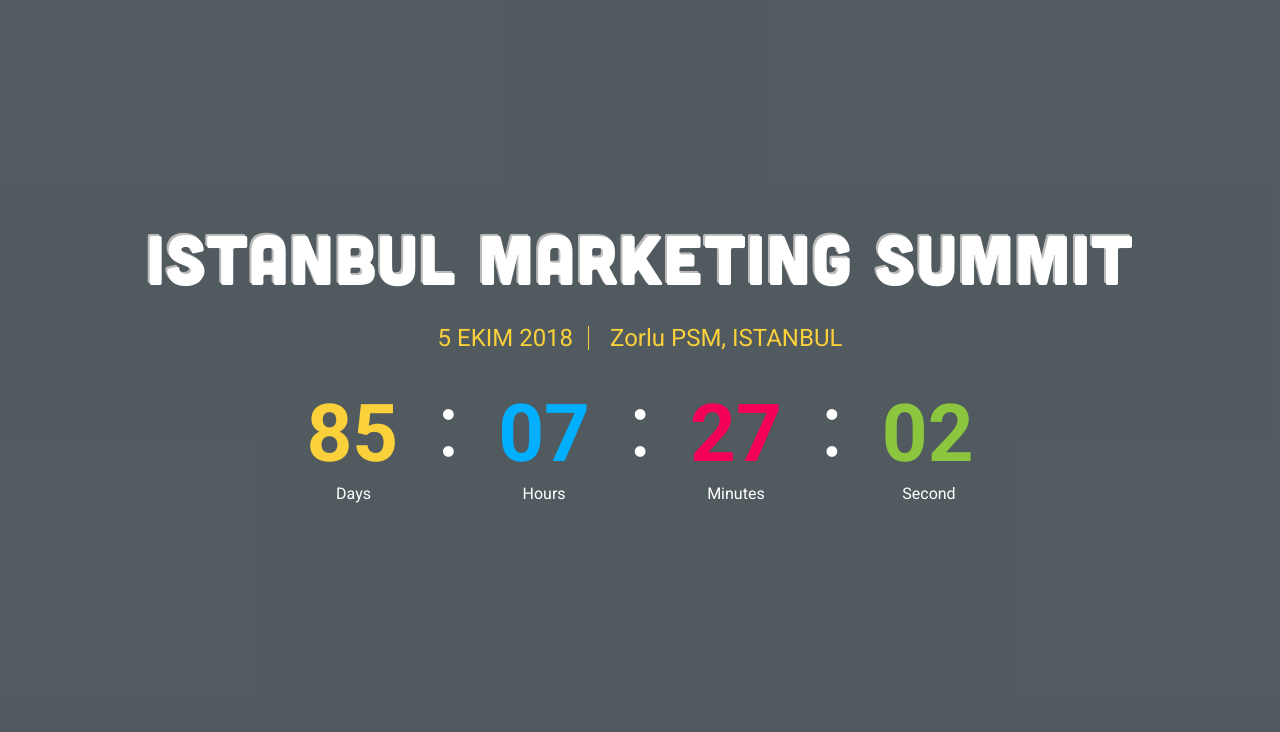
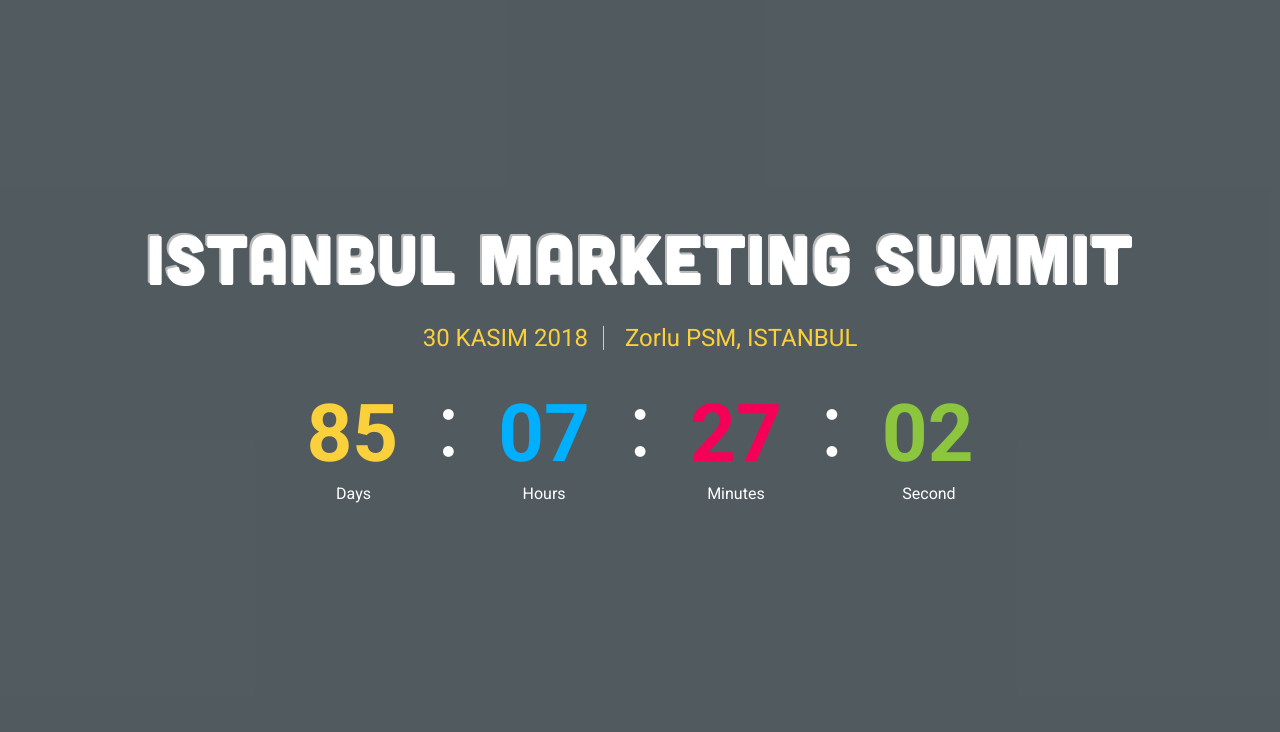
Before and after one commit to zaferhuzmeli/ims, a plain HTML site: page index.html in a window 1280 px wide. Shown: the part 68-800 px from the top of the page. Drawn offline with Linux system fonts and the light colour scheme; some packages are replaced by stand-ins of ours; grey boxes are pictures that could not be loaded.

Commit message:
Date edited

```diff
--- a/index.html
+++ b/index.html
@@ -88,7 +88,7 @@
                         <div class="comingsoon-content">
                             <p class="text-underline" id="uppercase">Istanbul MarketIng SummIt</p>
                             <ul class="upcoming-event-info">
-                                <li>5 EKIM 2018</li>
+                                <li>30 KASIM 2018</li>
                                 <li>Zorlu PSM, ISTANBUL</li>
                             </ul>
                             <div class="countdown-layout2 d-none d-sm-block">
```
